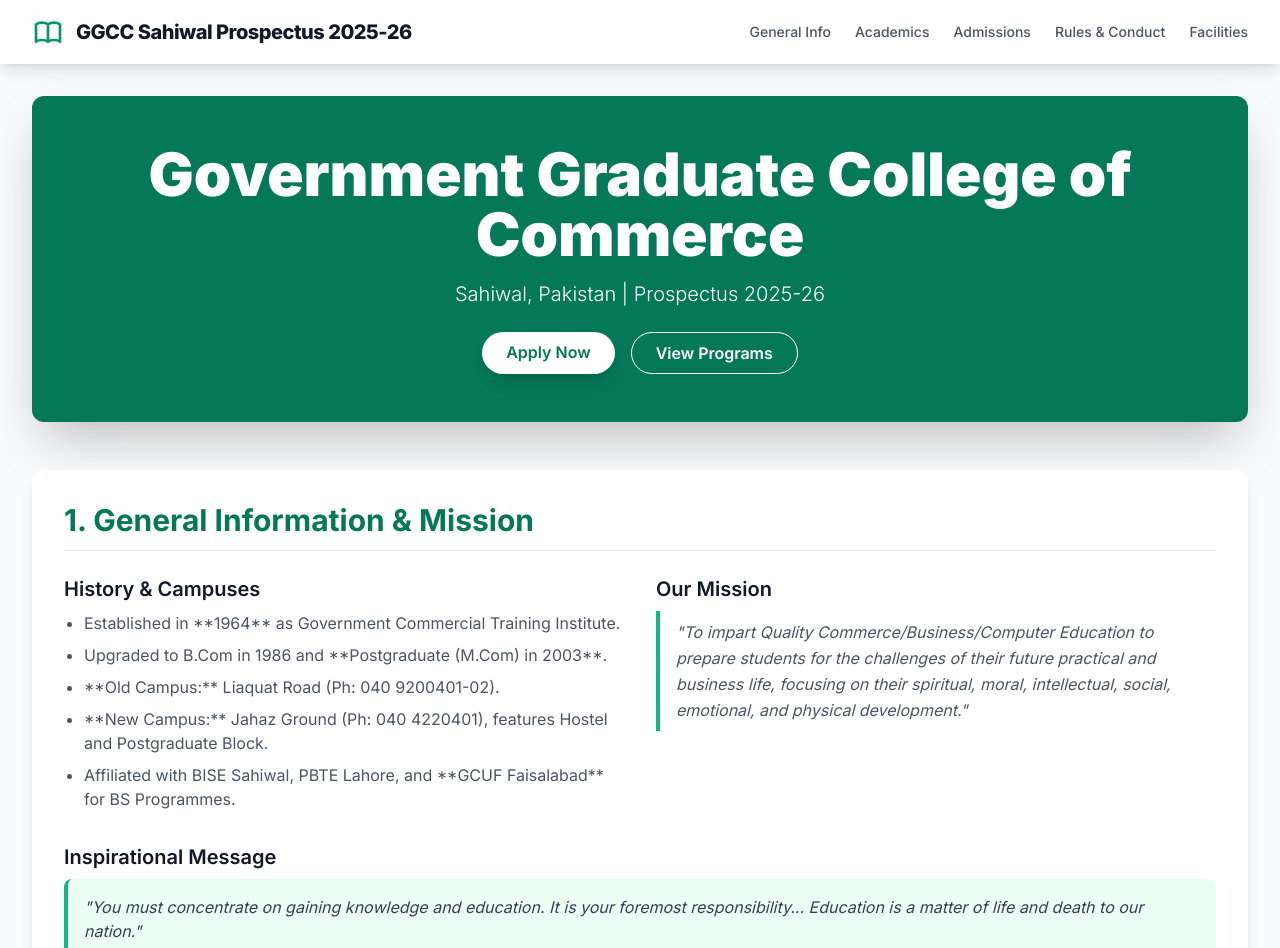
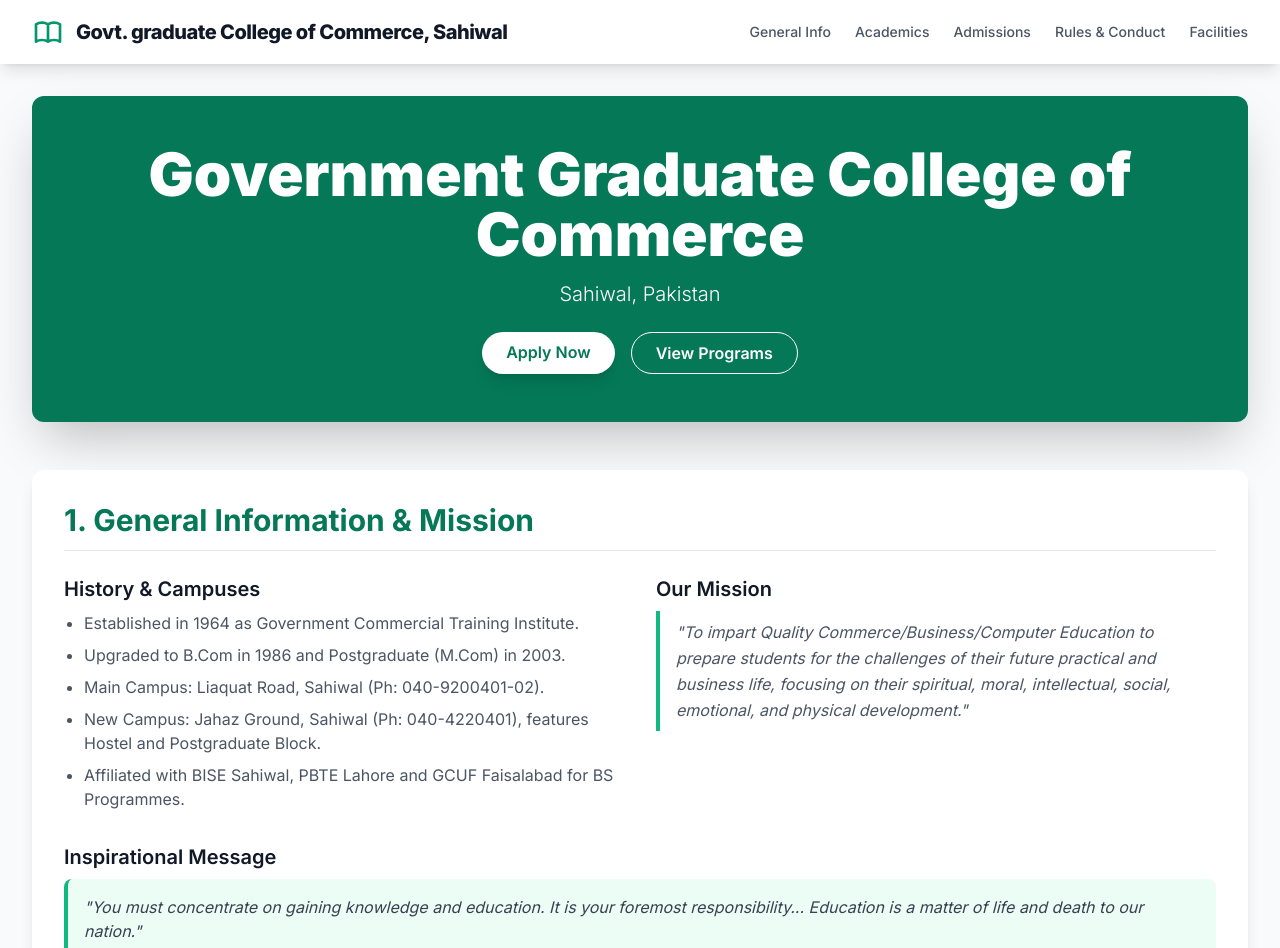
Before and after one commit to mehnaztanveer1978-ship-it/commercecollegesahiwal, a plain HTML site: page index.html in a window 1280 px wide. Shown: the top 948 px of the page. Drawn offline with nearby package versions, Linux system fonts and the light colour scheme.

Commit message:
Update index.html

```diff
--- a/index.html
+++ b/index.html
@@ -34,7 +34,7 @@
                     <path stroke-linecap="round" stroke-linejoin="round" d="M12 6.253v13m0-13C10.832 5.468 9.245 5 7.5 5S4.168 5.468 3 6.253v13C4.168 18.468 5.755 18 7.5 18s3.332.468 4.5 1.247m0-13C13.168 5.468 14.755 5 16.5 5s3.332.468 4.5 1.253v13C19.832 18.468 18.245 18 16.5 18s-3.332.468-4.5 1.247" />
                 </svg>
                 <h1 class="text-xl font-extrabold text-gray-900 tracking-tight hidden sm:block">
-                    GGCC Sahiwal Prospectus 2025-26
+                    Govt. graduate College of Commerce, Sahiwal
                 </h1>
                 <h1 class="text-xl font-extrabold text-gray-900 tracking-tight sm:hidden">
                     GGCC Sahiwal
@@ -61,7 +61,7 @@
                 Government Graduate College of Commerce
             </h2>
             <p class="text-xl font-light mb-6">
-                Sahiwal, Pakistan | Prospectus 2025-26
+                Sahiwal, Pakistan
             </p>
             <div class="flex justify-center space-x-4">
                 <a href="#admissions" class="bg-white text-emerald-700 font-semibold py-2 px-6 rounded-full shadow-lg hover:bg-gray-100 transition duration-300">
@@ -84,11 +84,11 @@
                 <div>
                     <h4 class="text-xl font-semibold text-gray-900 mb-2">History & Campuses</h4>
                     <ul class="list-disc ml-5 space-y-2 text-gray-600">
-                        <li>Established in **1964** as Government Commercial Training Institute.</li>
-                        <li>Upgraded to B.Com in 1986 and **Postgraduate (M.Com) in 2003**.</li>
-                        <li>**Old Campus:** Liaquat Road (Ph: 040 9200401-02).</li>
-                        <li>**New Campus:** Jahaz Ground (Ph: 040 4220401), features Hostel and Postgraduate Block.</li>
-                        <li>Affiliated with BISE Sahiwal, PBTE Lahore, and **GCUF Faisalabad** for BS Programmes.</li>
+                        <li>Established in 1964 as Government Commercial Training Institute.</li>
+                        <li>Upgraded to B.Com in 1986 and Postgraduate (M.Com) in 2003.</li>
+                        <li>Main Campus: Liaquat Road, Sahiwal (Ph: 040-9200401-02).</li>
+                        <li>New Campus: Jahaz Ground, Sahiwal (Ph: 040-4220401), features Hostel and Postgraduate Block.</li>
+                        <li>Affiliated with BISE Sahiwal, PBTE Lahore and GCUF Faisalabad for BS Programmes.</li>
                     </ul>
                 </div>
                 <!-- Mission -->
@@ -268,7 +268,7 @@
                         <li class="font-bold">**Mobile Phones are Not Allowed** (Fine: Rs. 1000/-).</li>
                         <li>**Student Unionism** & Political Activities are strictly prohibited.</li>
                         <li>Smoking is strictly prohibited (Fine: Rs. 500/-).</li>
-                        <li>All communications must be routed through the **Principal**.</li>
+                        <li>All communications must be routed through the Principal.</li>
                     </ul>
                 </div>
             </div>
@@ -329,14 +329,14 @@
             <h3 class="text-2xl font-bold text-emerald-700 mb-4">Contact Information</h3>
             <div class="grid sm:grid-cols-2 gap-4 text-gray-700">
                 <div>
-                    <p class="font-semibold">Old Campus (Main)</p>
+                    <p class="font-semibold">Main Campus (Main)</p>
                     <p>Liaquat Road, Sahiwal</p>
-                    <p>Phone: **040 9200401-02**</p>
+                    <p>Phone: 040 9200401-02</p>
                 </div>
                 <div>
                     <p class="font-semibold">New Campus (Postgraduate)</p>
                     <p>Jahaz Ground, Sahiwal</p>
-                    <p>Phone: **040 4220401**</p>
+                    <p>Phone: 040 4220401</p>
                 </div>
             </div>
             <p class="mt-4 text-sm text-gray-600">
@@ -360,4 +360,5 @@
     <!-- Alpine.js for simple tab functionality -->
     <script src="//unpkg.com/alpinejs" defer></script>
 </body>
+
 </html>
```
